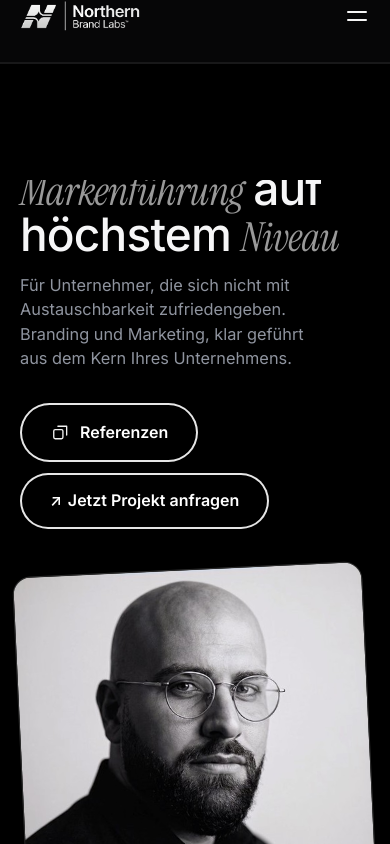
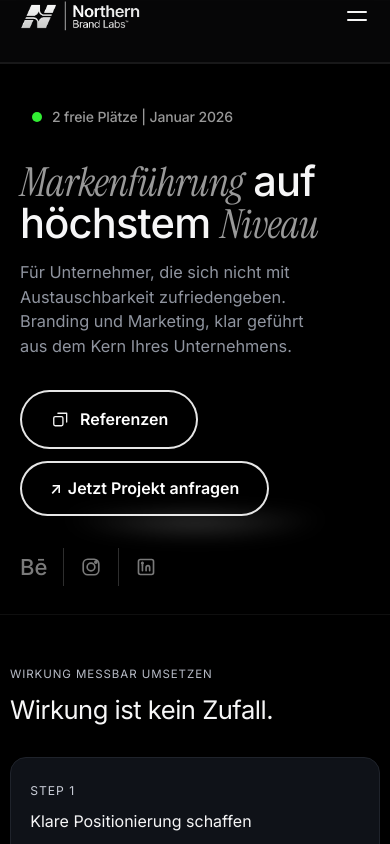
Before and after one commit to Meedya/Meedya, a Next.js app: page / in a window 390 px wide. Shown: the top 844 px of the page. Built offline with nearby package versions, Linux system fonts and the light colour scheme.

Commit message:
Refine mobile header and hero visual parity

```diff
--- a/app/globals.css
+++ b/app/globals.css
@@ -659,6 +659,10 @@ a {
   margin: 0;
 }
 
+.hero-social-mobile {
+  display: none;
+}
+
 .hero-stars {
   display: inline-flex;
   gap: 0.15rem;
@@ -1194,6 +1198,10 @@ a {
     background: #000;
   }
 
+  .bg-canvas::before {
+    display: none;
+  }
+
   .bg-orb,
   .grain {
     display: none;
@@ -1271,7 +1279,7 @@ a {
     margin-left: calc(50% - 50vw);
     width: 100vw;
     padding-inline: 20px;
-    padding-block: 56px 28px;
+    padding-block: 100px 28px;
     background: #000;
   }
 
@@ -1302,6 +1310,7 @@ a {
     flex-direction: column;
     align-items: flex-start;
     gap: 0.72rem;
+    position: relative;
   }
 
   .hero-actions .cta-primary,
@@ -1315,13 +1324,26 @@ a {
     gap: 10px;
   }
 
+  .hero-actions::after {
+    content: "";
+    position: absolute;
+    left: 26px;
+    right: 26px;
+    bottom: -22px;
+    height: 22px;
+    background: radial-gradient(45% 95% at 50% 0%, rgba(255, 255, 255, 0.58) 0%, rgba(255, 255, 255, 0) 100%);
+    filter: blur(10px);
+    opacity: 0.55;
+    pointer-events: none;
+  }
+
   .hero .cta-stack .cta-stroke,
   .hero .cta-stack .cta-fill {
     display: none;
   }
 
   .hero-visual {
-    min-height: 300px;
+    display: none;
   }
 
   .hero-headline {
@@ -1331,7 +1353,7 @@ a {
   }
 
   .word-plain {
-    font-size: 1.15em;
+    font-size: 1.04em;
   }
 
   .cta-stack .cta-label {
@@ -1345,6 +1367,59 @@ a {
   .hero-grid {
     margin-top: 28px;
     gap: 40px;
+  }
+
+  .pulse-tag {
+    width: auto;
+    white-space: nowrap;
+  }
+
+  .pulse-dot {
+    width: 10px;
+    height: 10px;
+    box-shadow: none;
+    animation: none;
+  }
+
+  .hero-social-mobile {
+    margin-top: 32px;
+    display: inline-flex;
+    align-items: center;
+    gap: 16px;
+    color: rgba(255, 255, 255, 0.55);
+  }
+
+  .hero-social-mobile a {
+    display: inline-flex;
+    align-items: center;
+    justify-content: center;
+    color: rgba(255, 255, 255, 0.55);
+    font-size: 22px;
+    font-weight: 500;
+    line-height: 1;
+    text-decoration: none;
+    color: rgba(255, 255, 255, 0.48);
+  }
+
+  .hero-social-icon {
+    width: 22px;
+    height: 22px;
+  }
+
+  .hero-social-icon svg {
+    width: 100%;
+    height: 100%;
+    fill: none;
+    stroke: rgba(255, 255, 255, 0.48);
+    stroke-width: 1.8;
+    stroke-linecap: round;
+    stroke-linejoin: round;
+  }
+
+  .hero-social-sep {
+    width: 1px;
+    height: 38px;
+    background: rgba(255, 255, 255, 0.18);
   }
 
   .section {
--- a/app/page.tsx
+++ b/app/page.tsx
@@ -322,6 +322,28 @@ export default function HomePage() {
                     </span>
                     Jetzt Projekt anfragen
                   </span>
+                </a>
+              </div>
+              <div className="hero-social-mobile" aria-label="Social Links">
+                <a href="#" aria-label="Behance">
+                  Bē
+                </a>
+                <span className="hero-social-sep" aria-hidden="true" />
+                <a href="#" aria-label="Instagram" className="hero-social-icon">
+                  <svg viewBox="0 0 24 24" xmlns="http://www.w3.org/2000/svg">
+                    <rect x="3.5" y="3.5" width="17" height="17" rx="5" />
+                    <circle cx="12" cy="12" r="4.2" />
+                    <circle cx="17.3" cy="6.7" r="1.1" />
+                  </svg>
+                </a>
+                <span className="hero-social-sep" aria-hidden="true" />
+                <a href="#" aria-label="LinkedIn" className="hero-social-icon">
+                  <svg viewBox="0 0 24 24" xmlns="http://www.w3.org/2000/svg">
+                    <rect x="3.8" y="3.8" width="16.4" height="16.4" rx="2.1" />
+                    <path d="M8.1 10.1v6" />
+                    <circle cx="8.1" cy="7.8" r="0.8" />
+                    <path d="M12.1 16.1v-3.4c0-1.4.9-2.2 2.1-2.2 1.1 0 1.8.7 1.8 2.2v3.4" />
+                  </svg>
                 </a>
               </div>
             </div>
```
